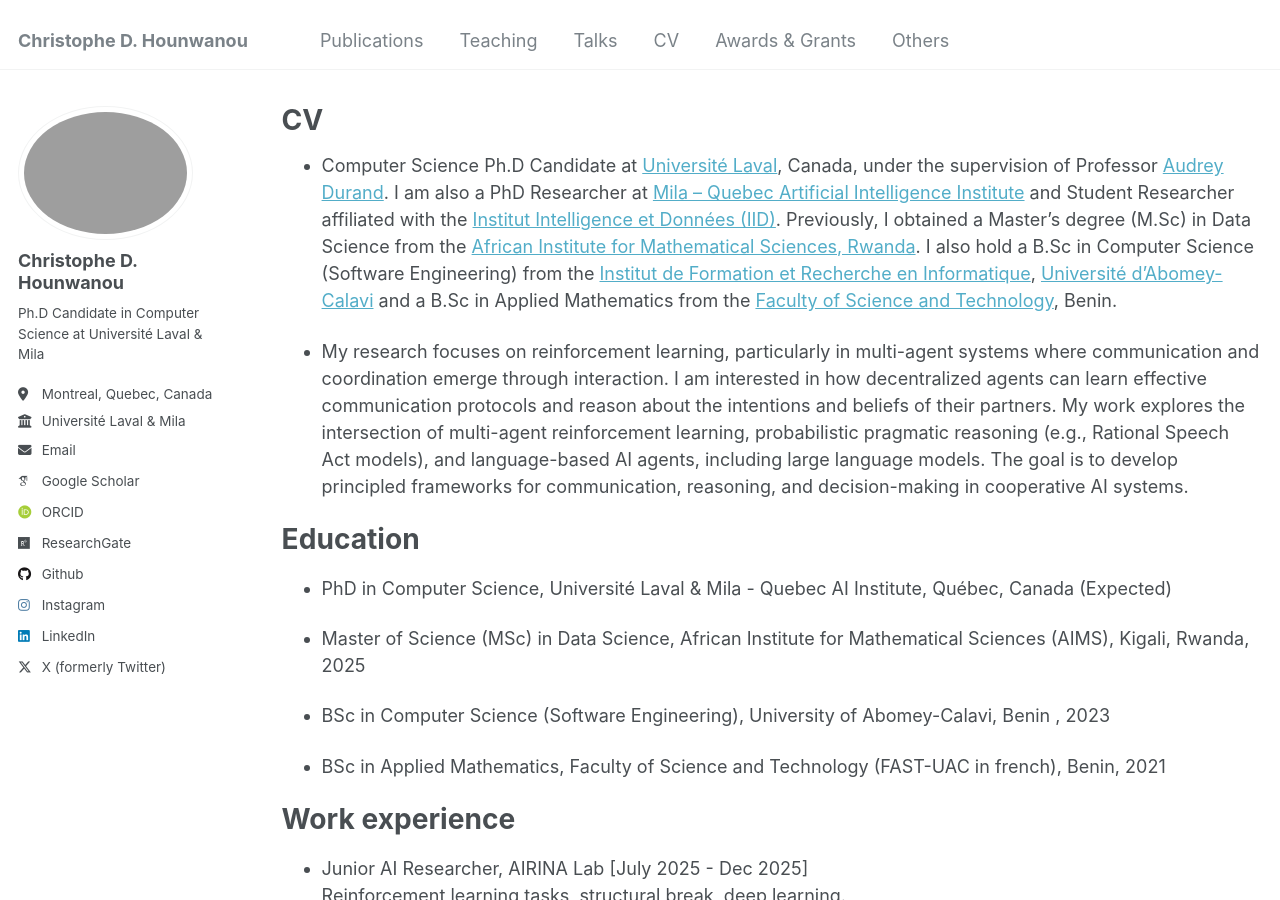
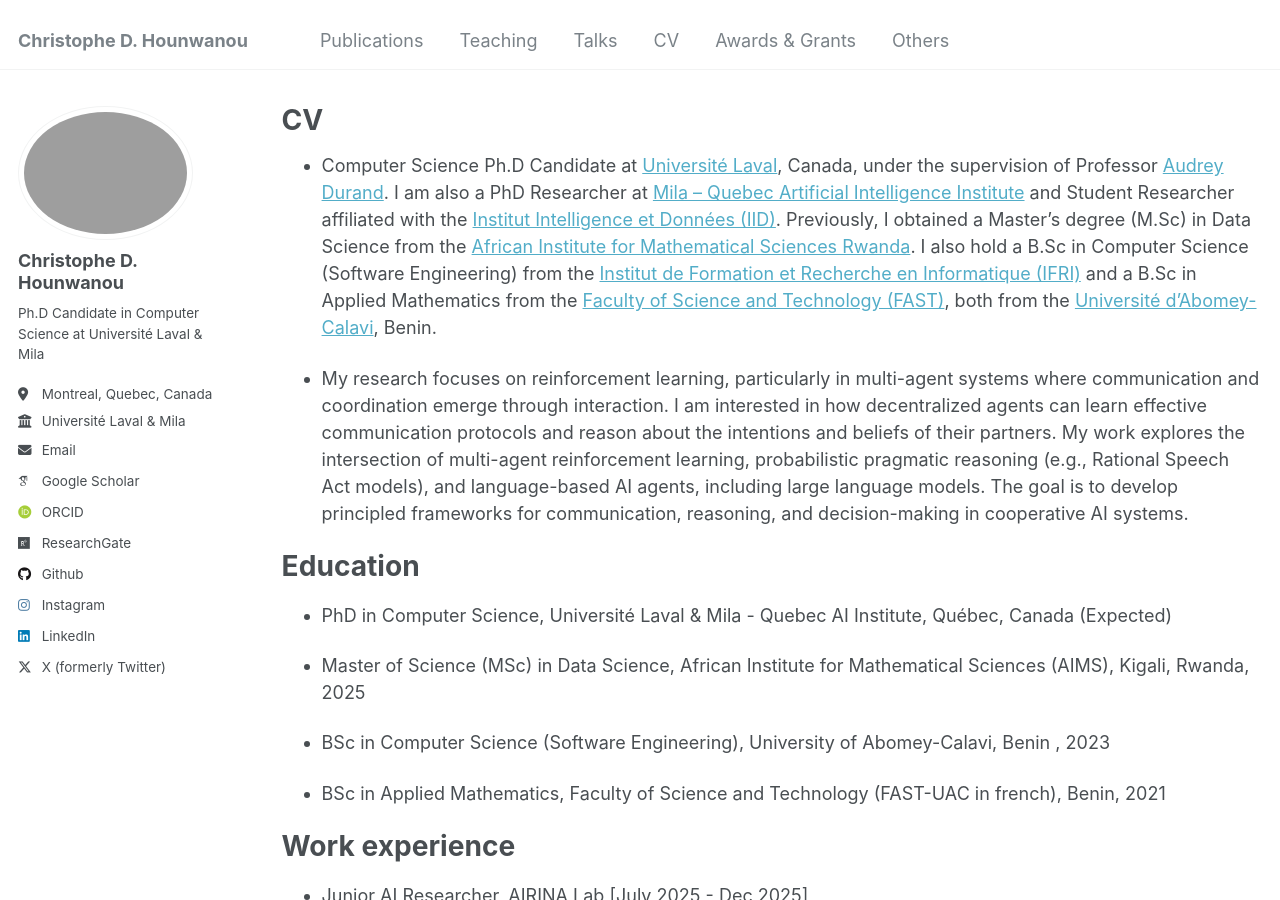
Before and after one commit to chrishounwanou/chrishounwanou.github.io, a Jekyll site: the page built from _pages/cv.md, in a window 1280 px wide and 900 px high. Built offline with Jekyll 4.4.1, drawn with Linux system fonts in a browser that asks for light colours; some web fonts are replaced.

Commit message:
Refine CV details for educational background
Updated educational background and affiliations for clarity.

```diff
--- a/_pages/cv.md
+++ b/_pages/cv.md
@@ -9,7 +9,7 @@ redirect_from:
 
 {% include base_path %}
 
-- Computer Science Ph.D Candidate at [Université Laval](https://www.ulaval.ca/), Canada, under the supervision of Professor [Audrey Durand](https://mila.quebec/fr/annuaire/audrey-durand). I am also a PhD Researcher at [Mila – Quebec Artificial Intelligence Institute](https://mila.quebec/fr) and Student Researcher affiliated with the [Institut Intelligence et Données (IID)](https://iid.ulaval.ca/). Previously, I obtained a Master's degree (M.Sc) in Data Science from the [African Institute for Mathematical Sciences, Rwanda](https://aims.ac.rw/). I also hold a B.Sc in Computer Science (Software Engineering) from the [Institut de Formation et Recherche en Informatique](https://ifri-uac.bj/), [Université d'Abomey-Calavi](https://www.uac.bj/) and a B.Sc in Applied Mathematics from the [Faculty of Science and Technology](https://www.uac.bj/ufr-entites-facultes-instituts-centres-uac/), Benin.
+- Computer Science Ph.D Candidate at [Université Laval](https://www.ulaval.ca/), Canada, under the supervision of Professor [Audrey Durand](https://mila.quebec/fr/annuaire/audrey-durand). I am also a PhD Researcher at [Mila – Quebec Artificial Intelligence Institute](https://mila.quebec/fr) and Student Researcher affiliated with the [Institut Intelligence et Données (IID)](https://iid.ulaval.ca/). Previously, I obtained a Master's degree (M.Sc) in Data Science from the [African Institute for Mathematical Sciences Rwanda](https://aims.ac.rw/). I also hold a B.Sc in Computer Science (Software Engineering) from the [Institut de Formation et Recherche en Informatique (IFRI)](https://ifri-uac.bj/) and a B.Sc in Applied Mathematics from the [Faculty of Science and Technology (FAST)](https://www.uac.bj/ufr-entites-facultes-instituts-centres-uac/), both from the [Université d'Abomey-Calavi](https://www.uac.bj/), Benin.
 
 - My research focuses on reinforcement learning, particularly in multi-agent systems where communication and coordination emerge through interaction. I am interested in how decentralized agents can learn effective communication protocols and reason about the intentions and beliefs of their partners. My work explores the intersection of multi-agent reinforcement learning, probabilistic pragmatic reasoning (e.g., Rational Speech Act models), and language-based AI agents, including large language models. The goal is to develop principled frameworks for communication, reasoning, and decision-making in cooperative AI systems.
 
```
